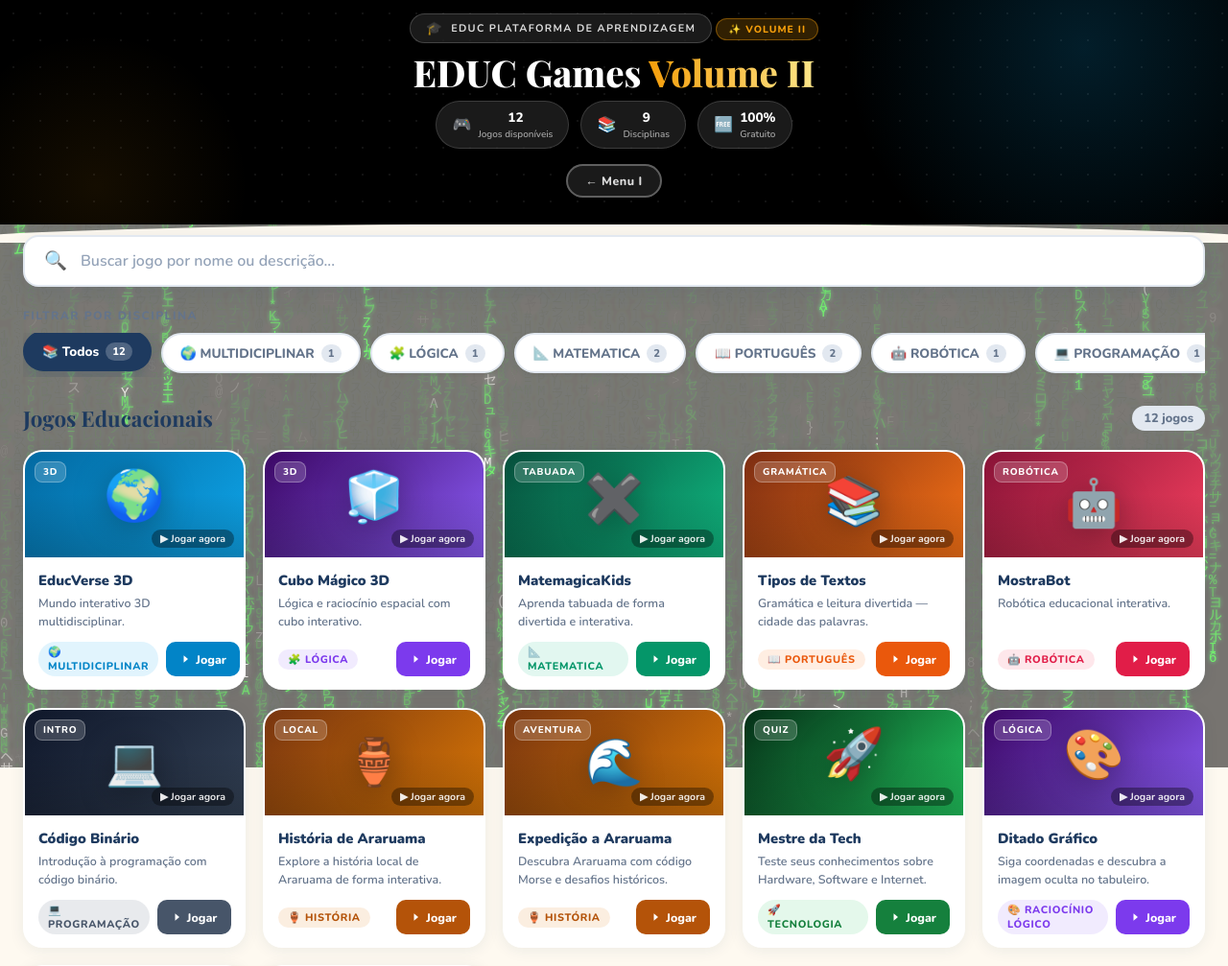
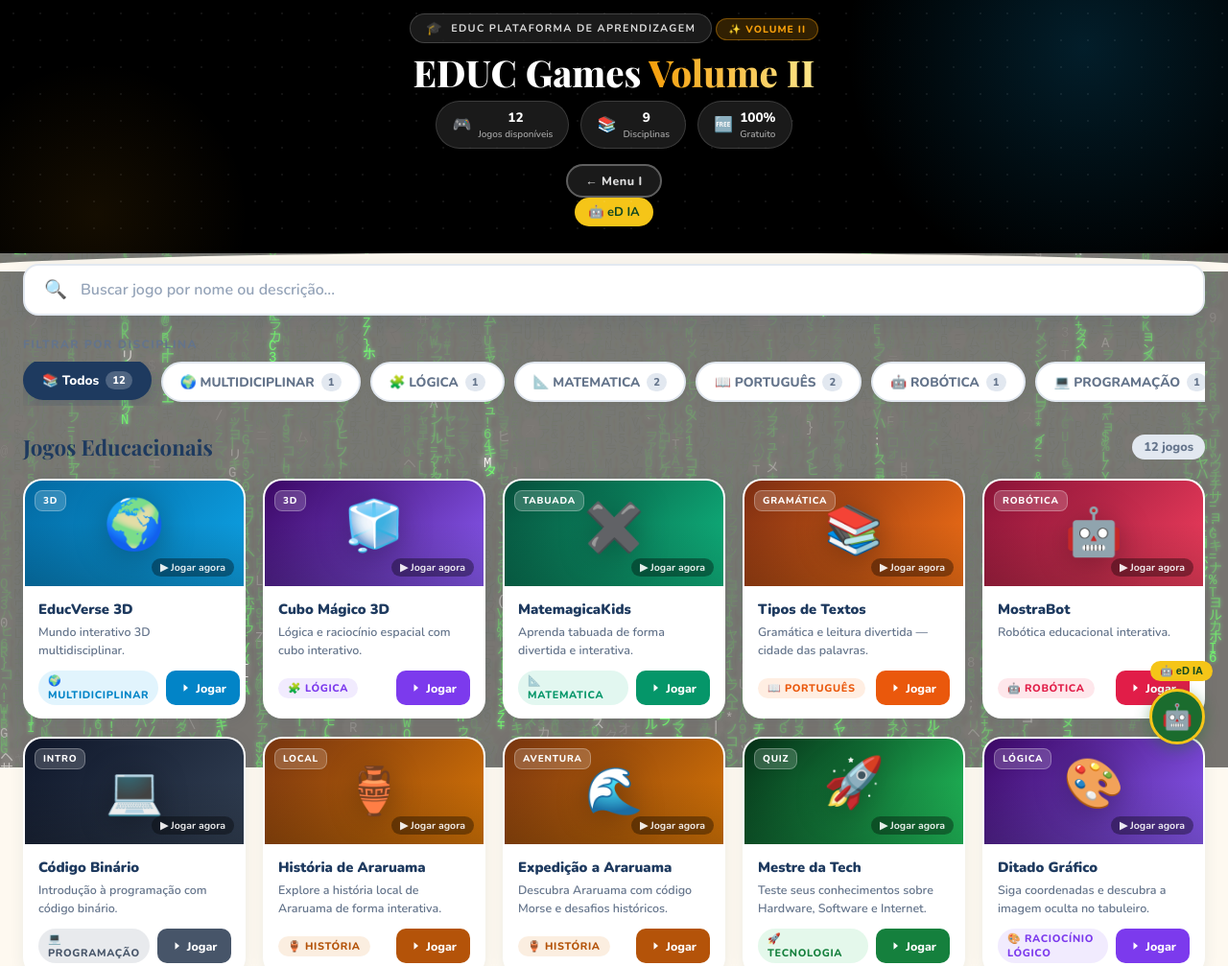
Before and after one commit to alvesdealmeida/educMenu2, a plain HTML site: page index.html in a window 1280 px wide. Shown: the top 1007 px of the page at 96% size. Drawn offline with nearby package versions, Linux system fonts and the light colour scheme.

Commit message:
Update index.html

```diff
--- a/index.html
+++ b/index.html
@@ -590,6 +590,24 @@ function tocarBoasVindas() {
       <!--<a class="next-btn" href="#">🎓 Ver Educ Games III →</a> -->
     </div>
   </div>
+
+<!-- EDUC IA · Botão no Cabeçalho · cole DENTRO do <header> ou <nav> -->
+
+<a href="https://alvesdealmeida.github.io/educIA/"
+   target="_blank"
+   rel="noopener"
+   style=" background:#F5C518;
+   color:#124820;
+   border-radius:20px;
+   padding:6px 14px;
+   font-size:13px;
+   font-weight:700;
+   text-decoration:none;
+   display:inline-flex;
+   align-items:center;
+   gap:6px;
+   white-space:nowrap;
+   margin-left:auto; ">🤖 eD IA</a>
 </header>
 
 <div class="wave-sep"></div>
@@ -908,5 +926,64 @@ document.addEventListener('click', tocarBoasVindas, { once: true });
 })();
 </script>
 
+<!-- ═══════════════════════════════════════════════════
+     EDUC IA · Botão Flutuante
+     Cole este bloco inteiro ANTES de </body>
+     em educMenu1/index.html e educMenu2/index.html
+═══════════════════════════════════════════════════ -->
+
+<style>
+  #educ-fab {
+    position: fixed;
+    bottom: 24px;
+    right: 24px;
+    width: 58px;
+    height: 58px;
+    background: #1B6C2E;
+    border-radius: 50%;
+    display: flex;
+    align-items: center;
+    justify-content: center;
+    font-size: 26px;
+    cursor: pointer;
+    box-shadow: 0 4px 16px rgba(27, 108, 46, .45);
+    z-index: 9999;
+    text-decoration: none;
+    border: 3px solid #F5C518;
+    animation: pulseIA 2.5s infinite;
+  }
+
+  @keyframes pulseIA {
+    0%, 100% { box-shadow: 0 4px 16px rgba(27, 108, 46, .45); }
+    50%       { box-shadow: 0 4px 24px rgba(27, 108, 46, .70); }
+  }
+
+  #educ-fab-label {
+    position: fixed;
+    bottom: 90px;
+    right: 16px;
+    background: #F5C518;
+    color: #124820;
+    font-size: 11px;
+    font-weight: 700;
+    padding: 4px 10px;
+    border-radius: 20px;
+    z-index: 9999;
+    white-space: nowrap;
+    font-family: sans-serif;
+    pointer-events: none;
+  }
+</style>
+
+<div id="educ-fab-label">🤖 eD IA</div>
+
+<a  id="educ-fab"
+    href="https://alvesdealmeida.github.io/educIA/"
+    target="_blank"
+    rel="noopener"
+    title="EDUC IA – Assistente Inteligente da Plataforma EDUC">
+  🤖
+</a>
+
 </body>
 </html>
```
